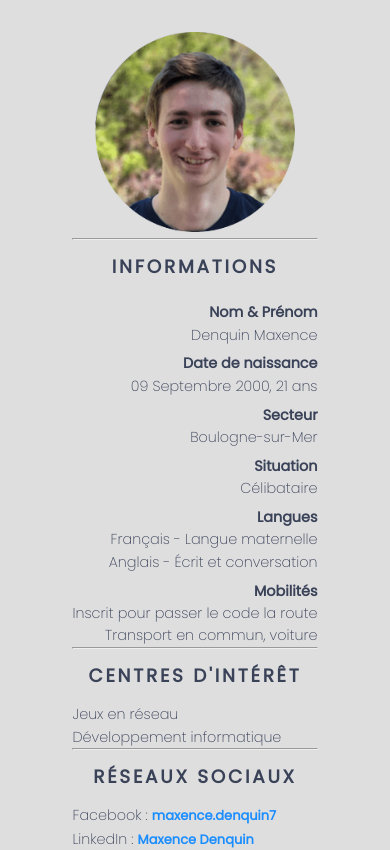
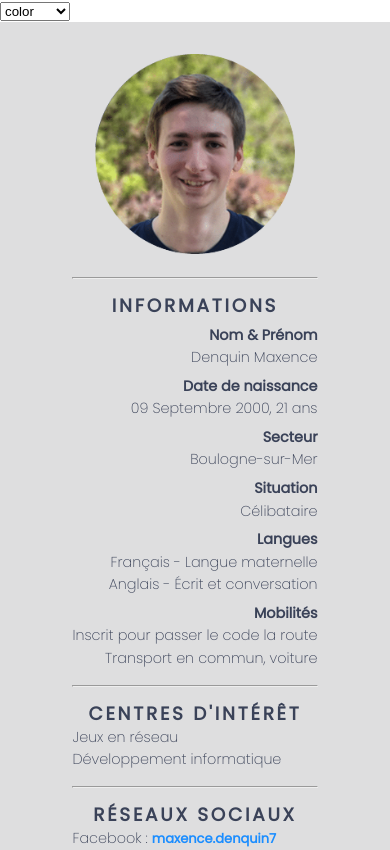
Before and after one commit to DenquinMaxence/react-cv, a React (Create React App) app: page / in a window 390 px wide. Shown: the top 850 px of the page. Built offline with nearby package versions, Linux system fonts and the light colour scheme.

Commit message:
sidebar menu https://codepen.io/Siddharth11/pen/vNEEZp

```diff
--- a/package.json
+++ b/package.json
@@ -7,8 +7,10 @@
     "@testing-library/react": "^11.2.7",
     "@testing-library/user-event": "^12.8.3",
     "node-sass": "^4.14.1",
+    "particles-bg": "^2.5.5",
     "react": "^17.0.2",
     "react-dom": "^17.0.2",
+    "react-responsive": "^9.0.0-beta.4",
     "react-router-dom": "^5.3.0",
     "react-scripts": "4.0.3",
     "web-vitals": "^1.1.2"
--- /dev/null
+++ b/src/components/Sidebar.js
@@ -0,0 +1,11 @@
+const Sidebar = () => {
+	return (
+		<div id='menu'>
+			<div id='top'></div>
+			<div id='middle'></div>
+			<div id='bottom'></div>
+		</div>
+	);
+};
+
+export default Sidebar;
--- a/src/pages/Home.js
+++ b/src/pages/Home.js
@@ -1,13 +1,45 @@
+import { useState } from 'react';
+import ParticlesBg from 'particles-bg';
+import { useMediaQuery } from 'react-responsive';
+import Sidebar from '../components/Sidebar';
+
 const Home = () => {
+	const [theme, setTheme] = useState('cobweb');
+
+	const themeList = [
+		'color',
+		'ball',
+		'lines',
+		'thick',
+		'circle',
+		'cobweb',
+		'polygon',
+		'square',
+		'tadpole',
+		'fountain',
+		'random',
+		'list',
+	];
+	const isDesktopOrLaptop = useMediaQuery({ query: '(min-width: 1224px)' });
+
 	return (
 		<div className='main'>
+			{isDesktopOrLaptop && <ParticlesBg type={theme} bg={true} />}
+			<Sidebar />
+			<div className='theme-selector'>
+				<select name='' id='' >
+					{themeList.map((themea) => {
+						return (<option onClick={() => setTheme(themea)}>{themea}</option>)
+					})}
+				</select>
+			</div>
 			<div className='left-part'>
 				<div className='profil-pic'>
 					<img src='./img/profil.png' alt='profil-pic' />
 				</div>
 				<div className='content'>
 					<div className='informations'>
-                        <hr />
+						<hr />
 						<h1>Informations</h1>
 						<p>
 							<span className='label'>Nom & Prénom</span>
@@ -45,7 +77,7 @@ const Home = () => {
 						</p>
 					</div>
 					<div className='hobbies'>
-                    <hr />
+						<hr />
 						<h1>Centres d'intérêt</h1>
 						<ul>
 							<li>Jeux en réseau</li>
@@ -53,14 +85,20 @@ const Home = () => {
 						</ul>
 					</div>
 					<div className='social'>
-                    <hr />
+						<hr />
 						<h1>Réseaux sociaux</h1>
 						<ul>
 							<li>
-								Facebook : <a href='https://www.facebook.com/maxence.denquin.7/'>maxence.denquin7</a>
+								Facebook :{' '}
+								<a href='https://www.facebook.com/maxence.denquin.7/'>
+									maxence.denquin7
+								</a>
 							</li>
 							<li>
-								LinkedIn : <a href='https://www.linkedin.com/in/maxence-denquin-2a12431b3/'>Maxence Denquin</a>
+								LinkedIn :{' '}
+								<a href='https://www.linkedin.com/in/maxence-denquin-2a12431b3/'>
+									Maxence Denquin
+								</a>
 							</li>
 							<li>
 								Discord : <a href='https://discord.com/'>Kris Kaitch#7375</a>
@@ -68,7 +106,7 @@ const Home = () => {
 						</ul>
 					</div>
 					<div className='contact'>
-                    <hr />
+						<hr />
 						<h1>Contact</h1>
 						<p>
 							<span className='label'>Téléphone</span>
--- a/src/styles/_settings.scss
+++ b/src/styles/_settings.scss
@@ -19,6 +19,6 @@ $color-3: #3a4258;
 body {
     font-family: $font-1;
     line-height: 1.4rem;
-    background: $background-1;
+    background: $background-3;
     color: $color-3;
 }
--- a/src/styles/pages/_home.scss
+++ b/src/styles/pages/_home.scss
@@ -1,44 +1,53 @@
 .main {
-	display: flex;
-	justify-content: center;
-	align-items: center;
-	flex-flow: wrap;
+	.left-part,
+	.right-part {
+		display: flex;
+		justify-content: center;
+		align-items: center;
+		flex-flow: column wrap;
+		padding-top: 2rem;
+	}
 	.left-part {
-		padding-top: 2rem;
-		text-align: center;
 		background-color: $background-1;
-		.profil-pic img {
-			width: 200px;
-			height: 200px;
+		.profil-pic {
+			img {
+				width: 200px;
+				height: 200px;
+			}
 		}
 		.content {
+			hr {
+				margin-bottom: 1rem;
+				margin-top: 1rem;
+			}
 			h1 {
-				padding-top: 1rem;
-				padding-bottom: 1rem;
+				padding: 1rem auto;
 				font-size: 1.15em;
 				letter-spacing: 0.15em;
 				text-transform: uppercase;
+				text-align: center;
 			}
 			.informations {
 				& p {
 					text-align: right;
-					padding-top:0.4rem;
+					padding-top: 0.4rem;
 				}
 				& .label {
 					font-weight: bold;
 					font-size: 0.9em;
 				}
 				& span {
-					font-weight:200;
+					font-weight: 200;
 					font-size: 0.9em;
 				}
 			}
-			.hobbies, .social {
+			.hobbies,
+			.social {
 				ul {
 					text-align: left;
 					li {
 						list-style: none;
-						font-weight:200;
+						font-weight: 200;
 						font-size: 0.9em;
 						a {
 							text-decoration: none;
@@ -52,14 +61,14 @@
 			.contact {
 				& p {
 					text-align: right;
-					padding-top:0.4rem;
+					padding-top: 0.4rem;
 				}
 				& .label {
 					font-weight: bold;
 					font-size: 0.9em;
 				}
 				& span {
-					font-weight:200;
+					font-weight: 200;
 					font-size: 0.9em;
 				}
 			}
@@ -67,11 +76,15 @@
 	}
 
 	.right-part {
-		padding-top: 1rem;
 		background-color: $background-3;
 		.header {
-			padding-top: 1rem;
 			color: $color-1;
 		}
 	}
+
+	@media screen and (min-width: 1224px) {
+		.left-part {
+			float: left;
+		}
+	}
 }
```
Also changed, not shown: src/styles/components/_sidebar.scss (added, +80 -0 lines), 1 other file (tests, documents, lock files or other folders).
